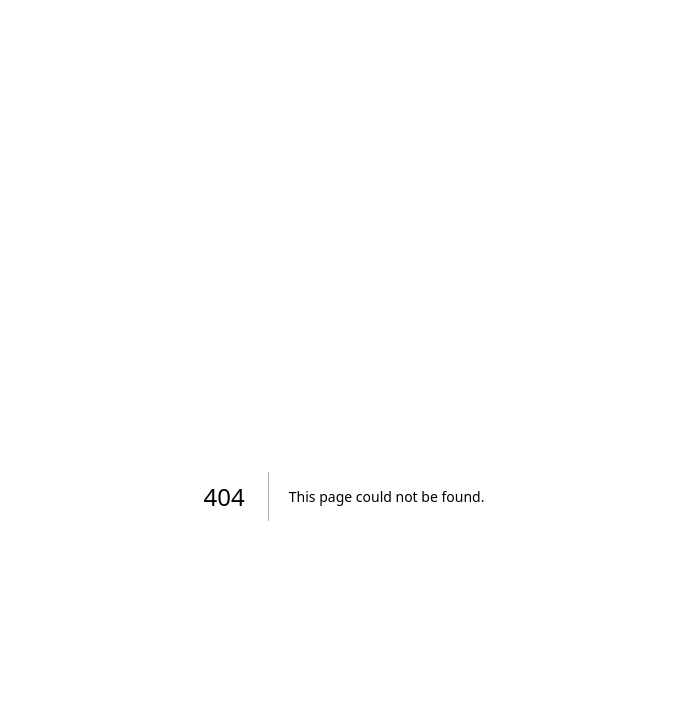
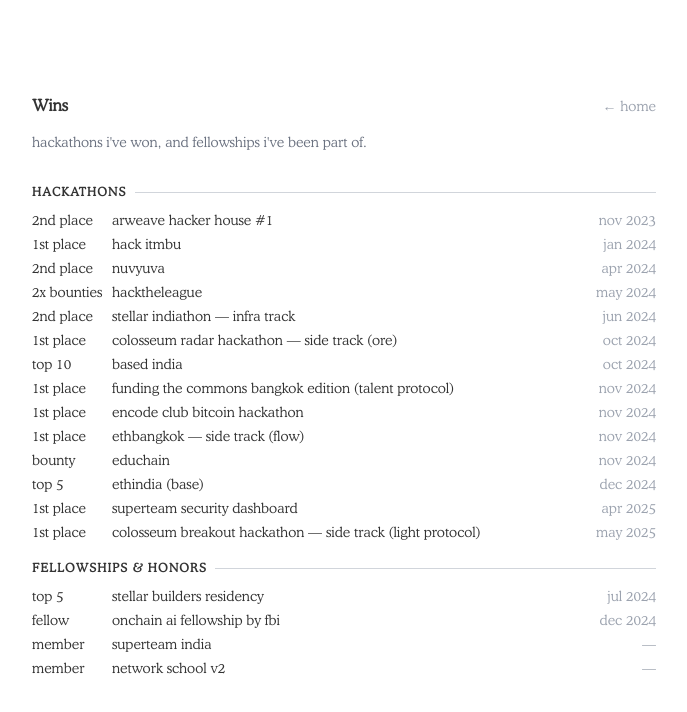
Before and after one commit to Not-Sarthak/portfolio, a Next.js app: page /wins in a window 1280 px wide. Before the commit this address had no page. Shown: the top 712 px of the page, without its empty margins (296-983 px from the left). Built offline with nearby package versions, Linux system fonts and the light colour scheme; a web font is replaced by a local one.

Commit message:
feat: move hackathon wins to a /wins page
the home page kept a long list of hackathon placements; it now links
there from "~20" in the intro and keeps only sidequests. also rename
prisma/prisma to prisma/orm, which is the repo's current path.

```diff
--- a/src/app/page.tsx
+++ b/src/app/page.tsx
@@ -31,7 +31,7 @@
                 I love working with financial systems, game theory and mechanism design. You'll find me building elaborate backend systems, smart contracts, and low-latency distributed infra.
               </p>
               <p className="mt-4 text-sm">
-                I enjoy participating in hackathons and have won ~20 of them. Also, in my free time, I obsess over cameras, drones, and bikes.
+                I enjoy participating in hackathons and have won <Link href="/wins" className="underline underline-offset-2 decoration-gray-300 hover:decoration-current transition-all duration-200">~20</Link> of them. Also, in my free time, I obsess over cameras, drones, and bikes.
               </p>
               <p className="mt-4 text-sm">
                 Links: {" "}
@@ -164,40 +164,14 @@
 
       <section id="wins">
         <div className="space-y-2 w-full py-6">
-          <BlurFade delay={BLUR_FADE_DELAY * 16.5}>
+          {/* <BlurFade delay={BLUR_FADE_DELAY * 16.5}>
             <div>
               <h2 className="text-gray-500 text-sm">Highlighted Wins</h2>
               <hr className="border-gray-200 opacity-50 mt-1" />
             </div>
-          </BlurFade>
+          </BlurFade> */}
           <BlurFade delay={BLUR_FADE_DELAY * 16.6}>
             <div className="flex flex-col gap-4 mt-2">
-              {(["hackathon", "fellowship", "other"] as const).map((type) => {
-                const items = DATA.highlightedWins.filter((w) => (w.type as string) === type);
-                if (items.length === 0) return null;
-                const label = type === "hackathon" ? "hackathons" : type === "fellowship" ? "fellowships & honors" : "misc";
-                return (
-                  <div key={type}>
-                    <div className="flex items-center gap-2 mb-2">
-                      <span className="text-xs text-foreground font-bold uppercase tracking-widest">{label}</span>
-                      <div className="flex-1 h-px bg-gray-300" />
-                    </div>
-                    <div>
-                      {items.map((win) => (
-                        <div key={win.name} className="py-0.5 text-sm">
-                          <div className="flex justify-between gap-4">
-                            <span className="min-w-0">
-                              <span className="inline-block w-20">{win.place}</span>
-                              {win.name}
-                            </span>
-                            <span className="text-gray-400 shrink-0">{win.date}</span>
-                          </div>
-                        </div>
-                      ))}
-                    </div>
-                  </div>
-                );
-              })}
               <div>
                 <div className="flex items-center gap-2 mb-2">
                   <span className="text-xs text-foreground font-bold uppercase tracking-widest">sidequests & fun</span>
--- /dev/null
+++ b/src/app/wins/page.tsx
@@ -0,0 +1,63 @@
+import Link from "next/link";
+import type { Metadata } from "next";
+import { DATA } from "@/data/resume";
+
+export const metadata: Metadata = {
+  title: "Wins",
+};
+
+const GROUPS = [
+  { type: "hackathon", label: "hackathons" },
+  { type: "fellowship", label: "fellowships & honors" },
+  { type: "other", label: "misc" },
+] as const;
+
+export default function WinsPage() {
+  return (
+    <main className="flex flex-col min-h-[100dvh]">
+      <div className="flex items-center justify-between">
+        <h1 className="font-bold">Wins</h1>
+        <Link
+          href="/"
+          className="text-sm text-gray-400 hover:text-foreground transition-colors duration-200"
+        >
+          ← home
+        </Link>
+      </div>
+      <p className="mt-4 text-sm text-gray-500">
+        hackathons i&apos;ve won, and fellowships i&apos;ve been part of.
+      </p>
+      <div className="mt-8 flex flex-col gap-4">
+        {GROUPS.map(({ type, label }) => {
+          const items = DATA.highlightedWins.filter(
+            (w) => (w.type as string) === type
+          );
+          if (items.length === 0) return null;
+          return (
+            <div key={type}>
+              <div className="flex items-center gap-2 mb-2">
+                <span className="text-xs text-foreground font-bold uppercase tracking-widest">
+                  {label}
+                </span>
+                <div className="flex-1 h-px bg-gray-300" />
+              </div>
+              <div>
+                {items.map((win) => (
+                  <div key={win.name} className="py-0.5 text-sm">
+                    <div className="flex justify-between gap-4">
+                      <span className="min-w-0">
+                        <span className="inline-block w-20">{win.place}</span>
+                        {win.name}
+                      </span>
+                      <span className="text-gray-400 shrink-0">{win.date}</span>
+                    </div>
+                  </div>
+                ))}
+              </div>
+            </div>
+          );
+        })}
+      </div>
+    </main>
+  );
+}
--- a/src/components/open-source.tsx
+++ b/src/components/open-source.tsx
@@ -81,10 +81,10 @@
     ],
   },
   {
-    name: "prisma/prisma",
+    name: "prisma/orm",
     prs: [
-      { href: "https://github.com/prisma/prisma/pull/29287", title: "feat(adapter-pg): accept connection string URL in PrismaPg constructor" },
-      { href: "https://github.com/prisma/prisma/pull/29286", title: "fix(client): fix browser-imported Prisma.DbNull producing empty object" },
+      { href: "https://github.com/prisma/orm/pull/29287", title: "feat(adapter-pg): accept connection string URL in PrismaPg constructor" },
+      { href: "https://github.com/prisma/orm/pull/29286", title: "fix(client): fix browser-imported Prisma.DbNull producing empty object" },
     ],
   },
 ];
```
